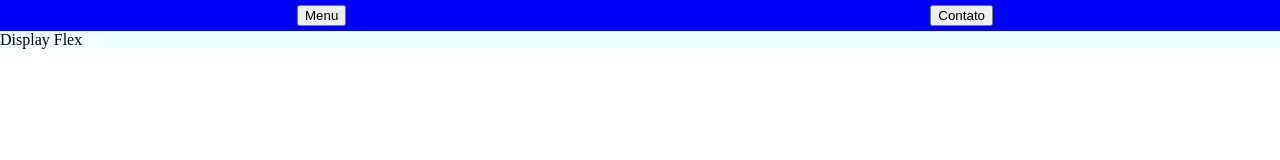
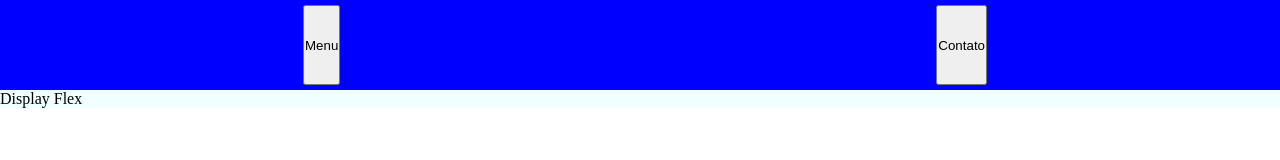
Before and after one commit to pietramainini/pw-ams, a plain HTML site: page flex.html in a window 1280 px wide. Drawn offline with Linux system fonts and the light colour scheme.

Commit message:
Reset Margin

```diff
--- a/css/estilo.css
+++ b/css/estilo.css
@@ -1,5 +1,10 @@
 * {
     margin: 0;
+    padding: 0;
+}
+
+body, html {
+    height: 100%;
 }
 
 div {
```
